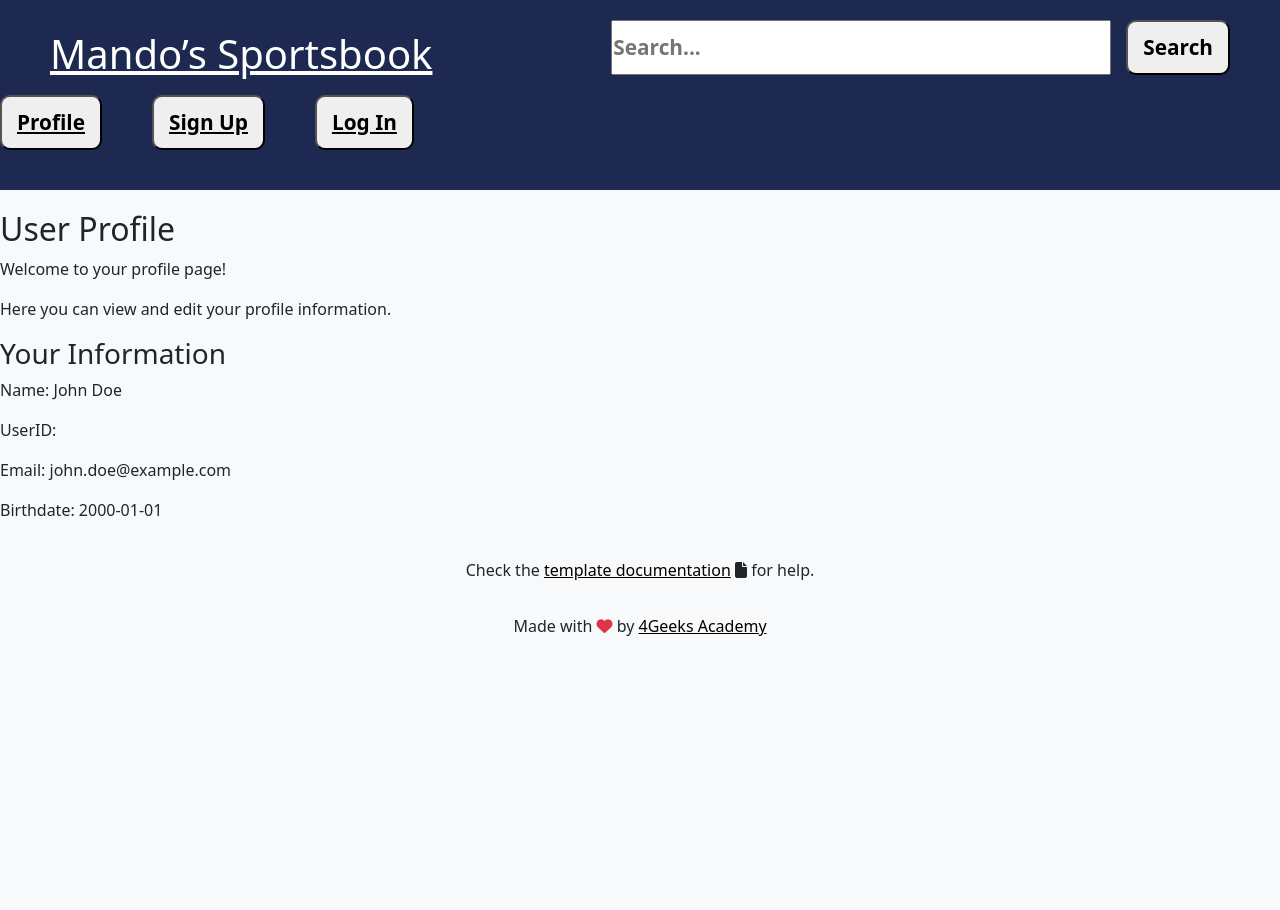
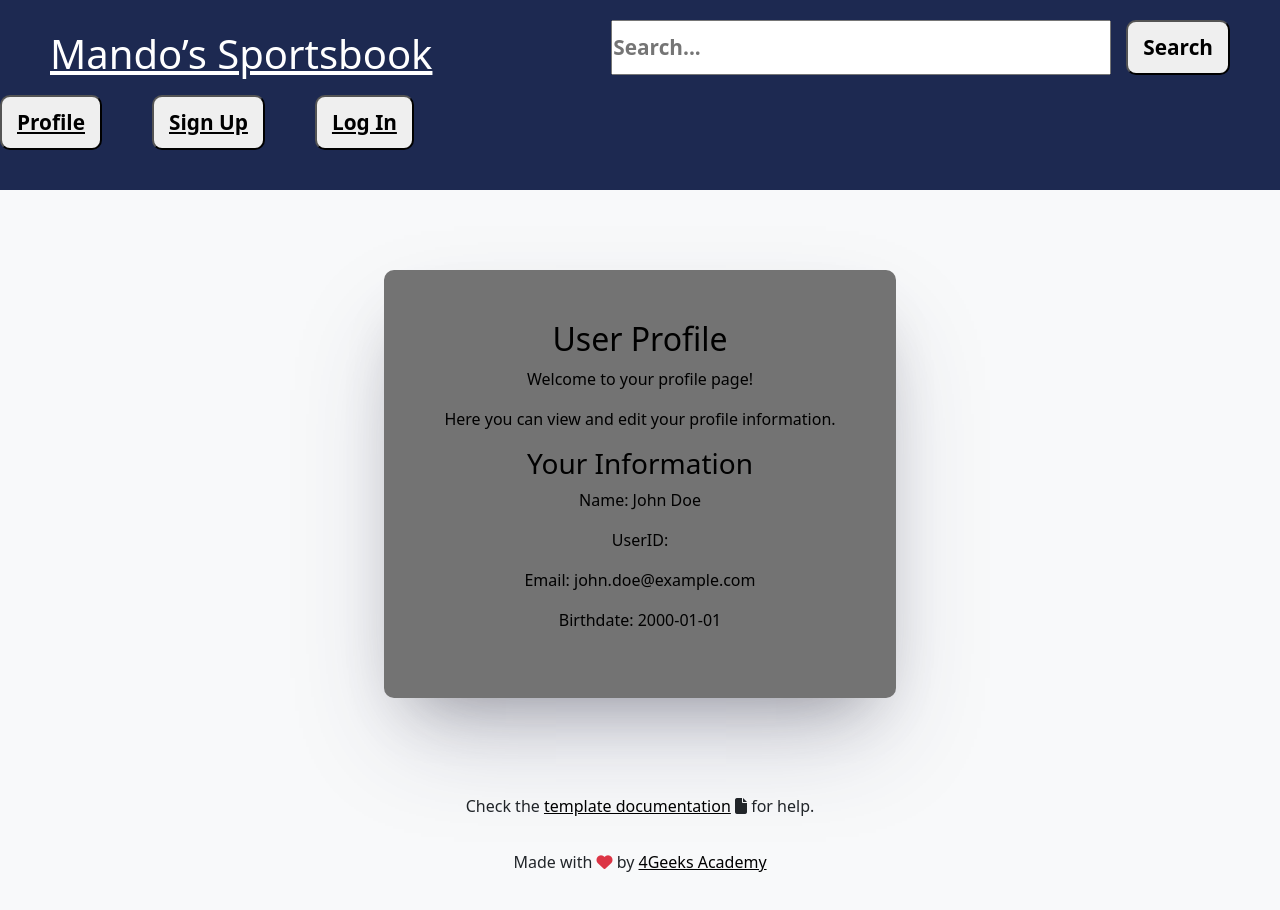
Before and after one commit to mandoromero/Mandos-Sportsbook, a React (Vite) app: page /profile in a window 1280 px wide. Shown: the top 910 px of the page. Before the commit the page ends 800 px from the top, so only its background shows below. Built offline with nearby package versions, Linux system fonts and the light colour scheme; no server answers.

Commit message:
"commit"

```diff
--- a/src/pages/Profile/Profile.css
+++ b/src/pages/Profile/Profile.css
@@ -0,0 +1,14 @@
+.profile-container {
+    width: 40%;
+    margin: 80px auto;
+    text-align: center;
+    padding: 50px;
+     background-color: #737373;
+    box-shadow: rgba(50,50,93,0.25) 0px 50px 100px -20px, rgba(0,0,0,0.3) 0px 30px 60px -30px;
+    color: black;
+    border-radius: 10px;
+}
+
+.profile-title {
+    font-size: 24px;
+}
--- a/src/pages/Profile/Profile.jsx
+++ b/src/pages/Profile/Profile.jsx
@@ -1,15 +1,18 @@
+import "./Profile.css";
+
 export default function Profile() {
   return (
     <div className="profile">
-      <h2>User Profile</h2>
-      <p>Welcome to your profile page!</p>
-      <p>Here you can view and edit your profile information.</p>
-      <div>
-        <h3>Your Information</h3>
-        <p>Name: John Doe</p><span><p>UserID:</p></span>
-        <p>Email: john.doe@example.com</p>
-        <p>Birthdate: 2000-01-01</p>
-      </div>
+        <div className="profile-container">
+            <h2 clasaName="profile-title">User Profile</h2>
+            <p className="profile-greeting">Welcome to your profile page!</p>
+            <p className="profile-greeting">Here you can view and edit your profile information.</p>
+            <h3 className="profile-subtitle">Your Information</h3>
+            <p className="user-info">Name: John Doe</p>
+            <p className="user-info">UserID:</p>
+            <p className="user-info">Email: john.doe@example.com</p>
+            <p>Birthdate: 2000-01-01</p>
+        </div>
     </div>
   );
 }
```
